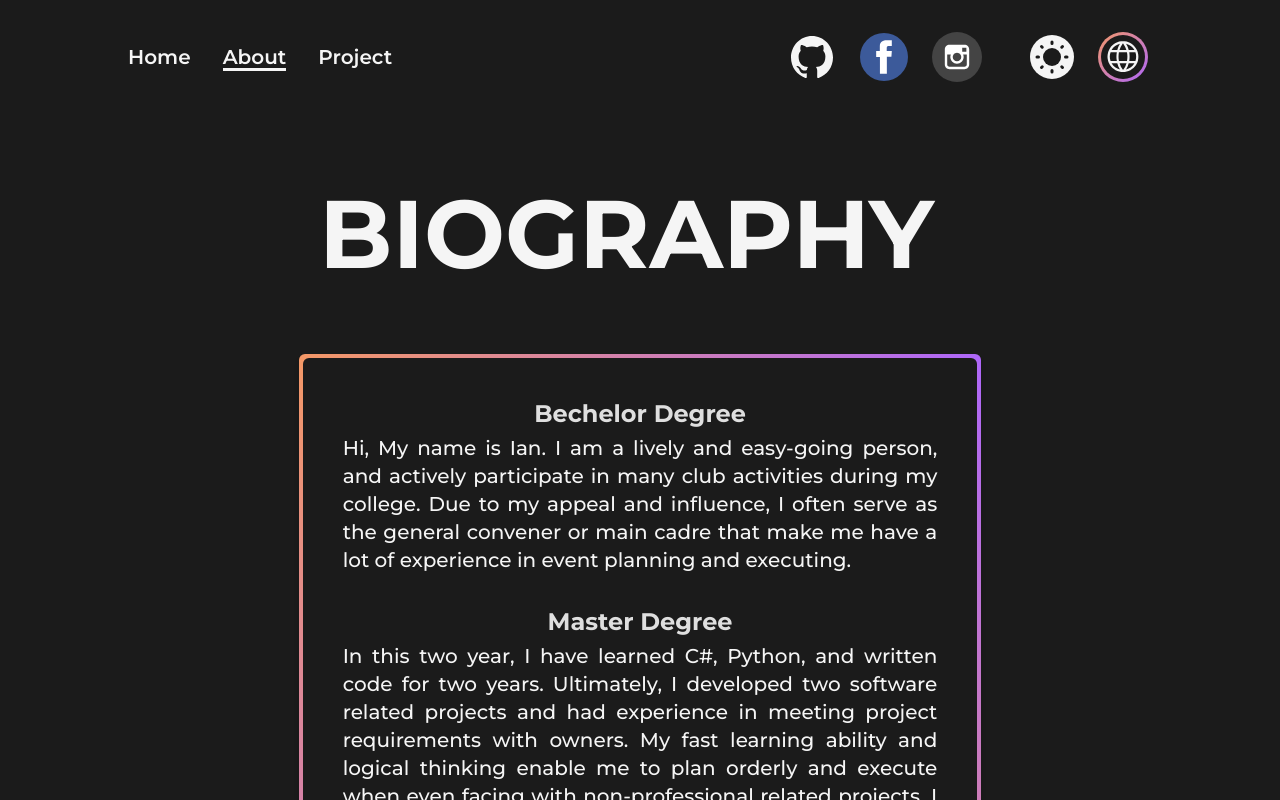
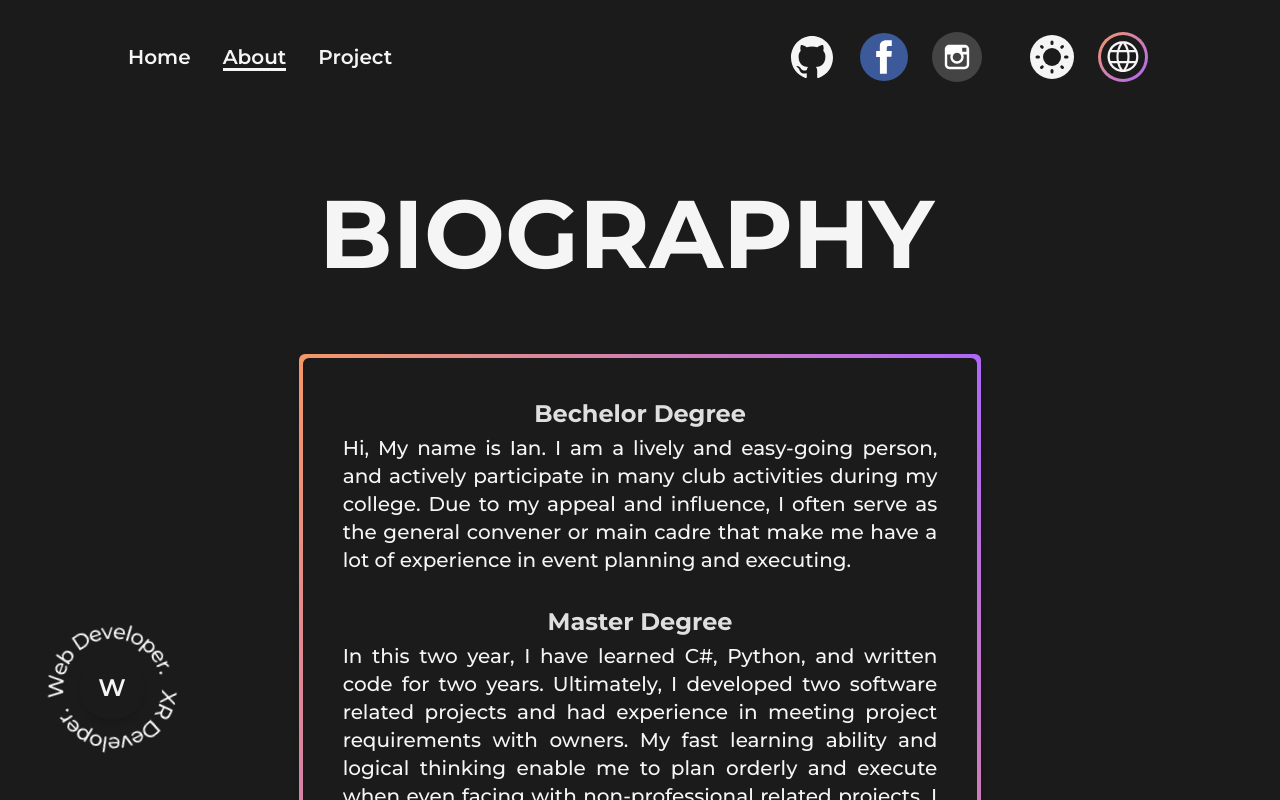
Before and after one commit to woo49m/Portfolio, a Next.js app: page /about in a window 1280 px wide. Shown: the top 800 px of the page. Built offline with nearby package versions, Linux system fonts and the light colour scheme.

Commit message:
about 增加icon

```diff
--- a/src/components/HireMe.js
+++ b/src/components/HireMe.js
@@ -14,9 +14,9 @@ const HireMe = () => {
         <Link
           href={"mailto:i861128@gmail.com"}
           className=" flex items-center justify-center absolute left-1/2 top-1/2
-           -translate-x-1/2 -translate-y-1/2 bg-light text-dark shadow-md border-solid xl:text-lg md:text-base
+           -translate-x-1/2 -translate-y-1/2 bg-transparent text-dark shadow-md border-solid xl:text-lg md:text-base
             border-dark w-16 h-16 rounded-full  hover:bg-dark hover:text-light
-            dark:bg-dark dark:text-light hover:dark:bg-gradient-to-tl from-gradient1 to-gradient2 hover:dark:text-dark hover:dark:border-light
+            dark:bg-transparent dark:text-light hover:dark:bg-gradient-to-tl from-gradient1 to-gradient2 hover:dark:text-dark hover:dark:border-light
              md:w-8 md:h-8 md:text-[2px] xl:w-14 xl:h-14  font-bold transition-all duration-500 ease-linear
             "
         >
--- a/src/pages/about.js
+++ b/src/pages/about.js
@@ -52,6 +52,7 @@ const About = () => {
 
       <main className="flex w-full flex-col items-center justify-center dark:text-light">
         <Layout className="pt-16">
+          <HireMe />
           <AnimatedText
             text={t("About.Biography")}
             className="mb-16 lg:!text-7xl sm:!text-6xl xs:!text-4xl sm:mb-8 "
```
